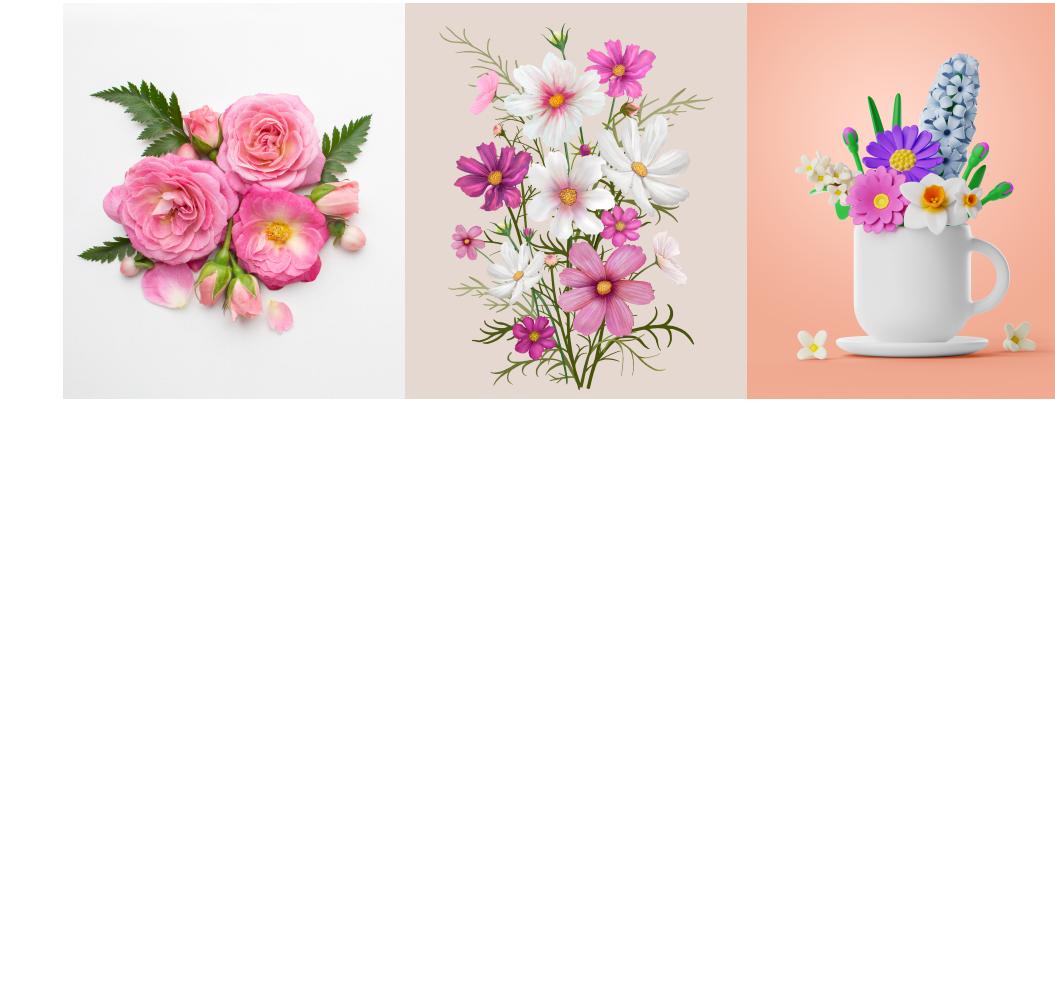
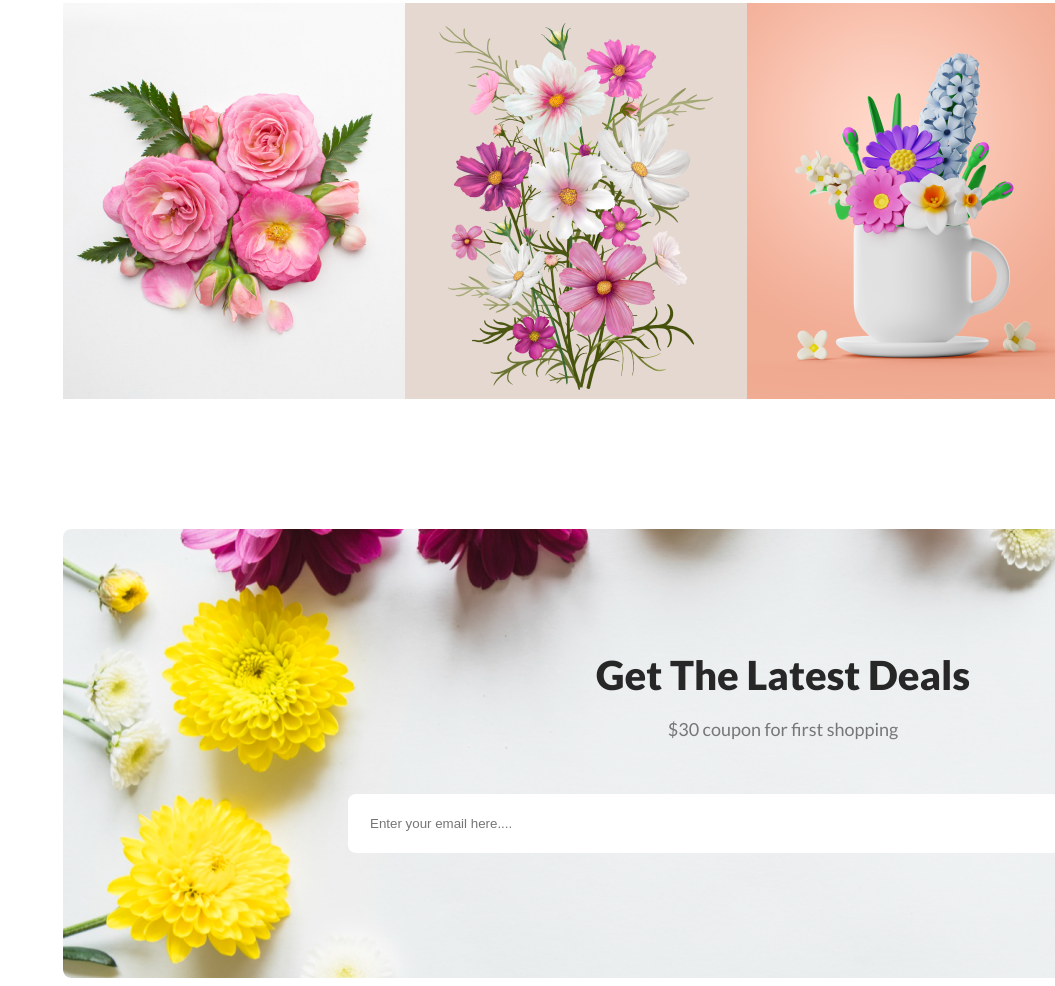
Before and after one commit to Mahmudul-1106/flower-shop-assignment, a plain HTML site: page index.html in a window 1280 px wide. Shown: the part 4258-5244 px from the top of the page, without its empty margins (225-1280 px from the left). Before the commit the page ends 4787 px from the top, so only its background shows below. Drawn offline with Linux system fonts and the light colour scheme.

Commit message:
latested deal added

```diff
--- a/index.html
+++ b/index.html
@@ -100,6 +100,15 @@
             </div>
         </section>
 
+        <section class="latest-deal">
+            <h3 class="section-title">Get The Latest Deals</h3>
+            <p class="text-primary">$30 coupon for first shopping</p>
+            <form action="">
+                <input type="email" name="" id="" placeholder="Enter your email here....">
+                <button class="btn-primary">Subscribe</button>
+            </form>
+        </section>
+
     </main>
     <footer>
 
--- a/styles/flower.css
+++ b/styles/flower.css
@@ -255,3 +255,34 @@ body {
   height: 396px;
   flex-shrink: 0;
 }
+
+/* latest deal related styles */
+.latest-deal {
+  margin: 0 280px;
+  width: 1440px;
+  height: 449px;
+  border-radius: 8px;
+  background: url('../Flower Asset/Rectangle\ 9.png');
+  background-size: contain;
+}
+
+.latest-deal h3 {
+  padding: 122px 533px 0 533px;
+  margin: 0;
+}
+
+.latest-deal p {
+  text-align: center;
+  padding-top: 15px;
+  margin: 0;
+}
+
+.latest-deal input {
+  margin-left: 285px;
+  margin-right: 15px;
+  margin-top: 50px;
+  padding: 22px 513px 22px 22px;
+  border-radius: 8px;
+  background: #FFF;
+  border: 0;
+}
```
